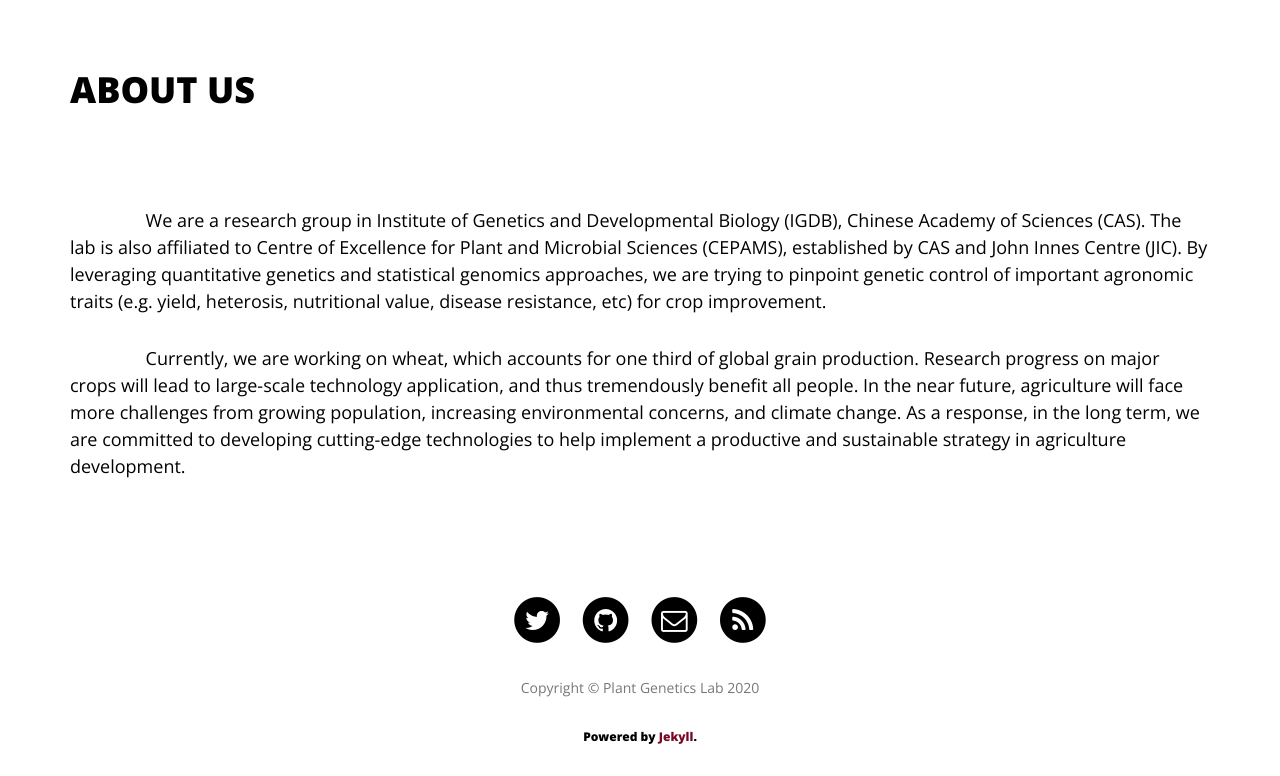
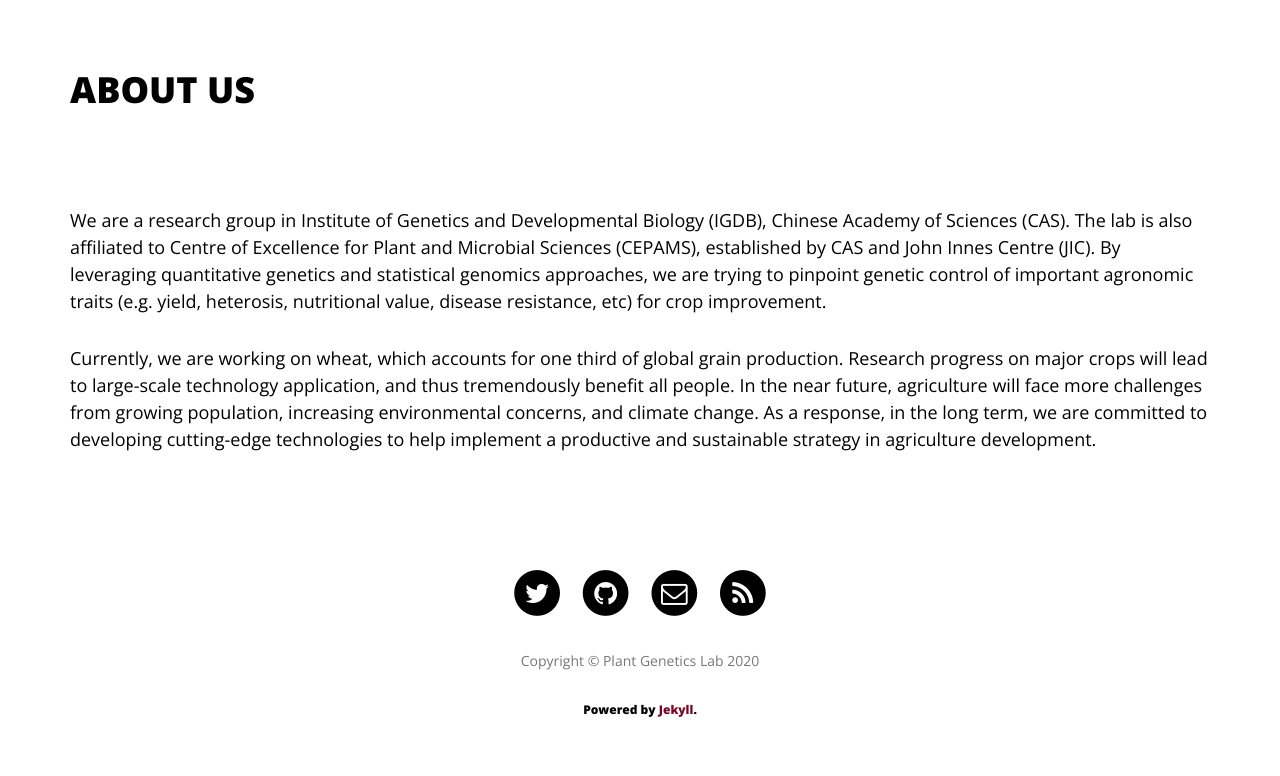
Before and after one commit to PlantGeneticsLab/home, a Jekyll site: the page built from about/index.html, in a window 1280 px wide. Shown: the part 531-1307 px from the top of the page. Built offline with Jekyll 4.4.1, drawn with Linux system fonts in a browser that asks for light colours; nearby versions of some CDN libraries; after the commit the page ends 1280 px from its top, so only the background shows below that.

Commit message:
Update index.html

```diff
--- a/about/index.html
+++ b/about/index.html
@@ -9,17 +9,16 @@ header-img: "img/about.jpg"
 <style>
 .p{
     font-size: large;
-    text-indent: 2cm;
 }
 </style>
 <h1>ABOUT US </h1>
 <br>
 <br>
 <p class="p">
-    We are a research group in Institute of Genetics and Developmental Biology (IGDB), Chinese Academy of Sciences (CAS). The lab is also affiliated to Centre of Excellence for Plant and Microbial Sciences (CEPAMS), established by CAS and John Innes Centre (JIC). By leveraging quantitative genetics and statistical genomics approaches, we are trying to pinpoint genetic control of important agronomic traits (e.g. yield, heterosis, nutritional value, disease resistance, etc) for crop improvement.
+We are a research group in Institute of Genetics and Developmental Biology (IGDB), Chinese Academy of Sciences (CAS). The lab is also affiliated to Centre of Excellence for Plant and Microbial Sciences (CEPAMS), established by CAS and John Innes Centre (JIC). By leveraging quantitative genetics and statistical genomics approaches, we are trying to pinpoint genetic control of important agronomic traits (e.g. yield, heterosis, nutritional value, disease resistance, etc) for crop improvement.
 </p>
 <p class="p">
-    Currently, we are working on wheat, which accounts for one third of global grain production. Research progress on major crops will lead to large-scale technology application, and thus tremendously benefit all people. In the near future, agriculture will face more challenges from growing population,  increasing environmental concerns, and climate change. As a response, in the long term, we are committed to developing cutting-edge technologies to help implement a productive and sustainable strategy in agriculture development.
+Currently, we are working on wheat, which accounts for one third of global grain production. Research progress on major crops will lead to large-scale technology application, and thus tremendously benefit all people. In the near future, agriculture will face more challenges from growing population,  increasing environmental concerns, and climate change. As a response, in the long term, we are committed to developing cutting-edge technologies to help implement a productive and sustainable strategy in agriculture development.
 </p>
 
 
```
